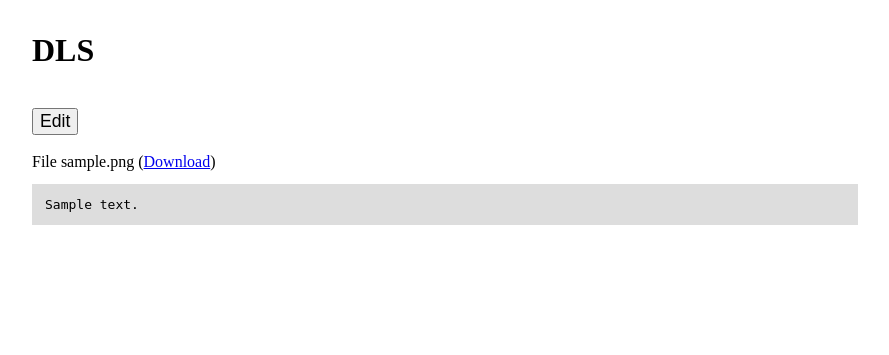
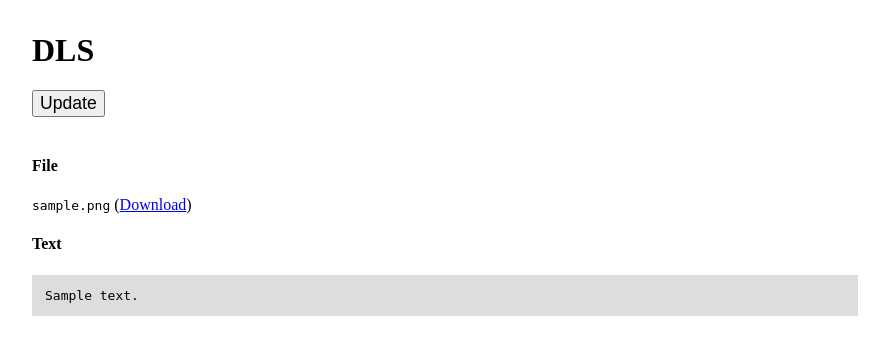
Before and after one commit to aviaryan/dls, a Flask app: page /1/ in a window 1280 px wide. Shown: the top 355 px of the page, without its empty margins (208-1097 px from the left). Run offline with Flask 2, Linux system fonts and the light colour scheme; tables that the repository leaves empty hold one stand-in row (values such as "Sample post"); parts of the project's set-up code (start-up, migrations or seed data) failed here and were passed over.

Commit message:
more design and UX improvements

```diff
--- a/dls/static/style.css
+++ b/dls/static/style.css
@@ -14,3 +14,7 @@ pre {
 	max-height: 300px;
 	overflow: scroll;
 }
+
+.filename {
+	font-family: monospace;
+}
--- a/dls/templates/display_data.html
+++ b/dls/templates/display_data.html
@@ -7,19 +7,20 @@
 <body>
 
 <h1>DLS</h1>
-<br>
-<a href="edit"><button class="edit">Edit</button></a>
+<a href="edit"><button class="edit">Update</button></a>
 <br><br>
 
 {% if type==0 %}
-Got Nothing
+Nothing here. Click on the button above to add something.
 {% else %}
 <!-- data -->
-File {{ data.filename }}
+<h4>File</h4>
+<span class="filename">{{ data.filename }}</span>
 {% if data.filename %}
 (<a href="{{ url_for('dataFile', strId=data.strId) }}">Download</a>)
 {% endif %}
 <!-- text -->
+<h4>Text</h4>
 <pre>{{ data.text }}</pre>
 
 {% endif %}
--- a/dls/templates/home.html
+++ b/dls/templates/home.html
@@ -5,6 +5,8 @@
 	<title>DLS</title>
 </head>
 <body>
+<h1>DLS</h1>
+
 Hello world !<br>
 This service was created by Avi Aryan as an attempt to learn and practise Flask.<br>
 More features and complexities may be added.
```
